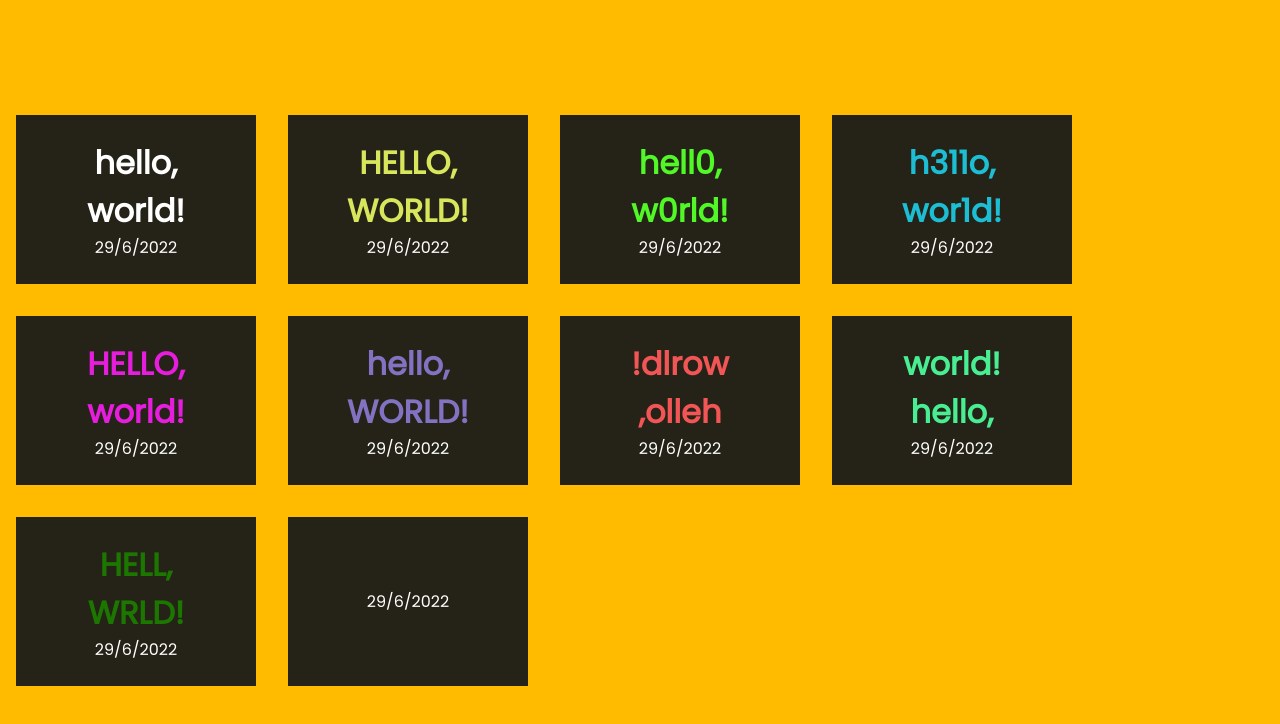
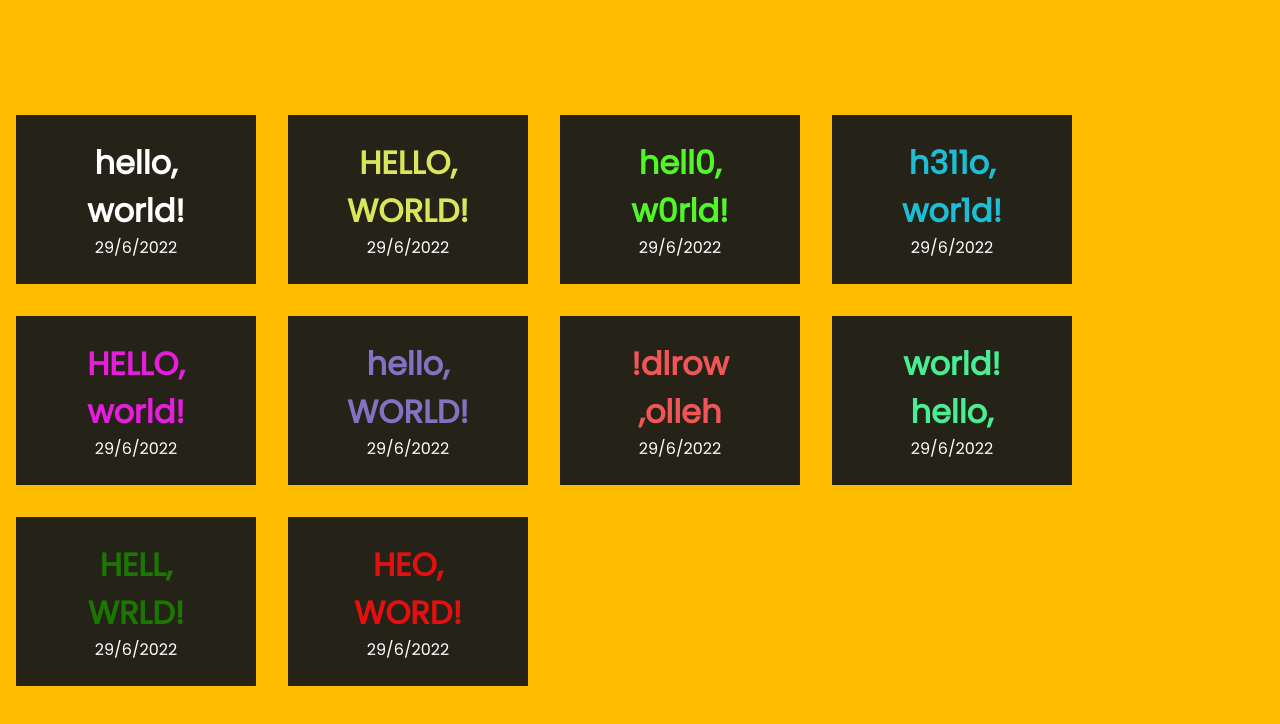
Before and after one commit to MichelangeloCali/repositorio-treino-classroom-acct, a React (Create React App) app in the folder Modulo-2/introducao-ao-react/: page / in a window 1280 px wide. Shown: the top 724 px of the page. Built offline with nearby package versions, Linux system fonts and the light colour scheme.

Commit message:
tenth component

```diff
--- a/Modulo-2/introducao-ao-react/src/App.js
+++ b/Modulo-2/introducao-ao-react/src/App.js
@@ -21,7 +21,7 @@ function App({ name, color }) {
         color="#49ee93"
       />
       <HelloWorld name={text.toUpperCase().split("O")} color="#1c7700" />
-      <HelloWorld />
+      <HelloWorld name={text.toLocaleUpperCase().split("L")} color="#e60f0f" />
     </div>
   );
 }
```
